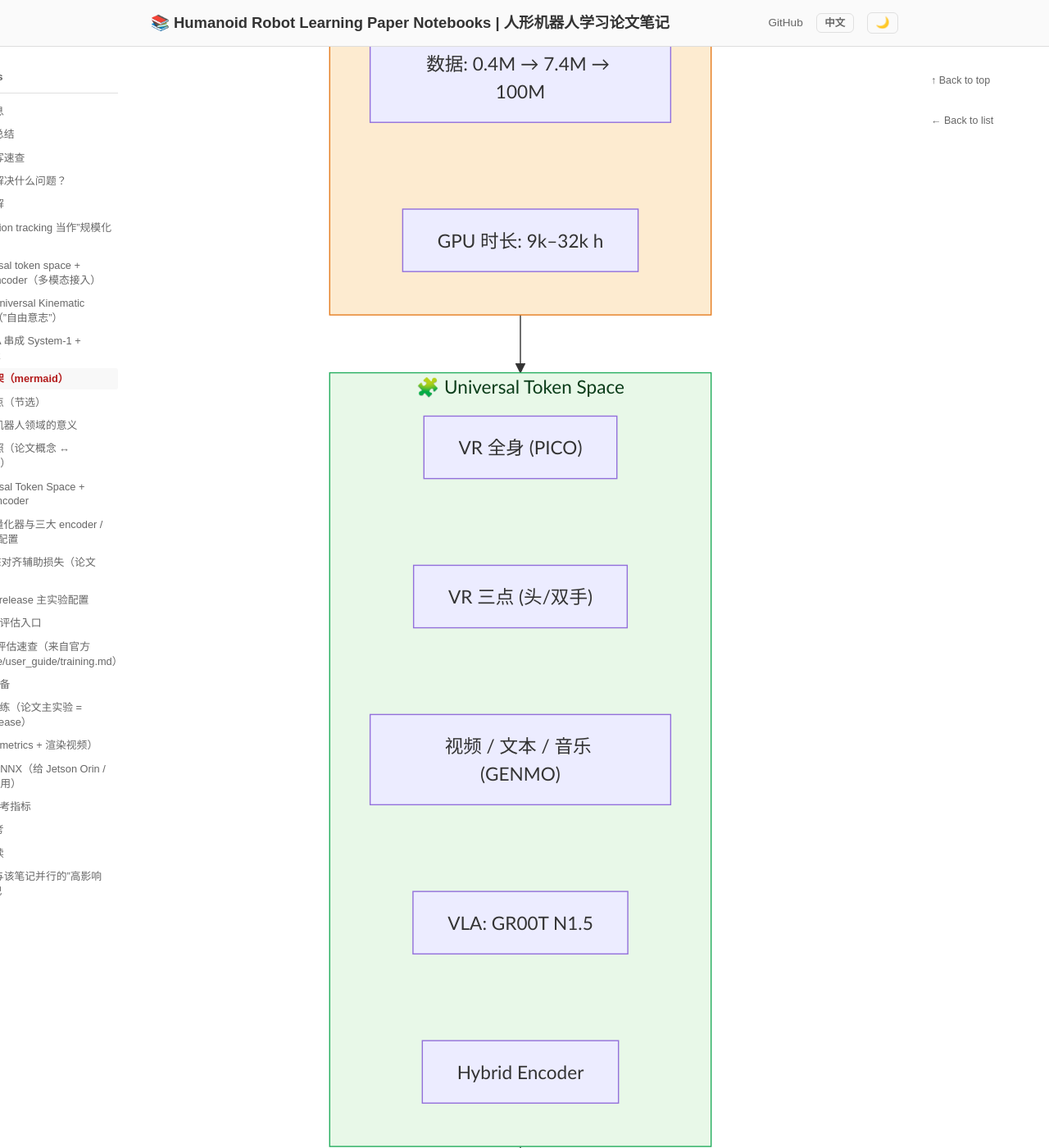
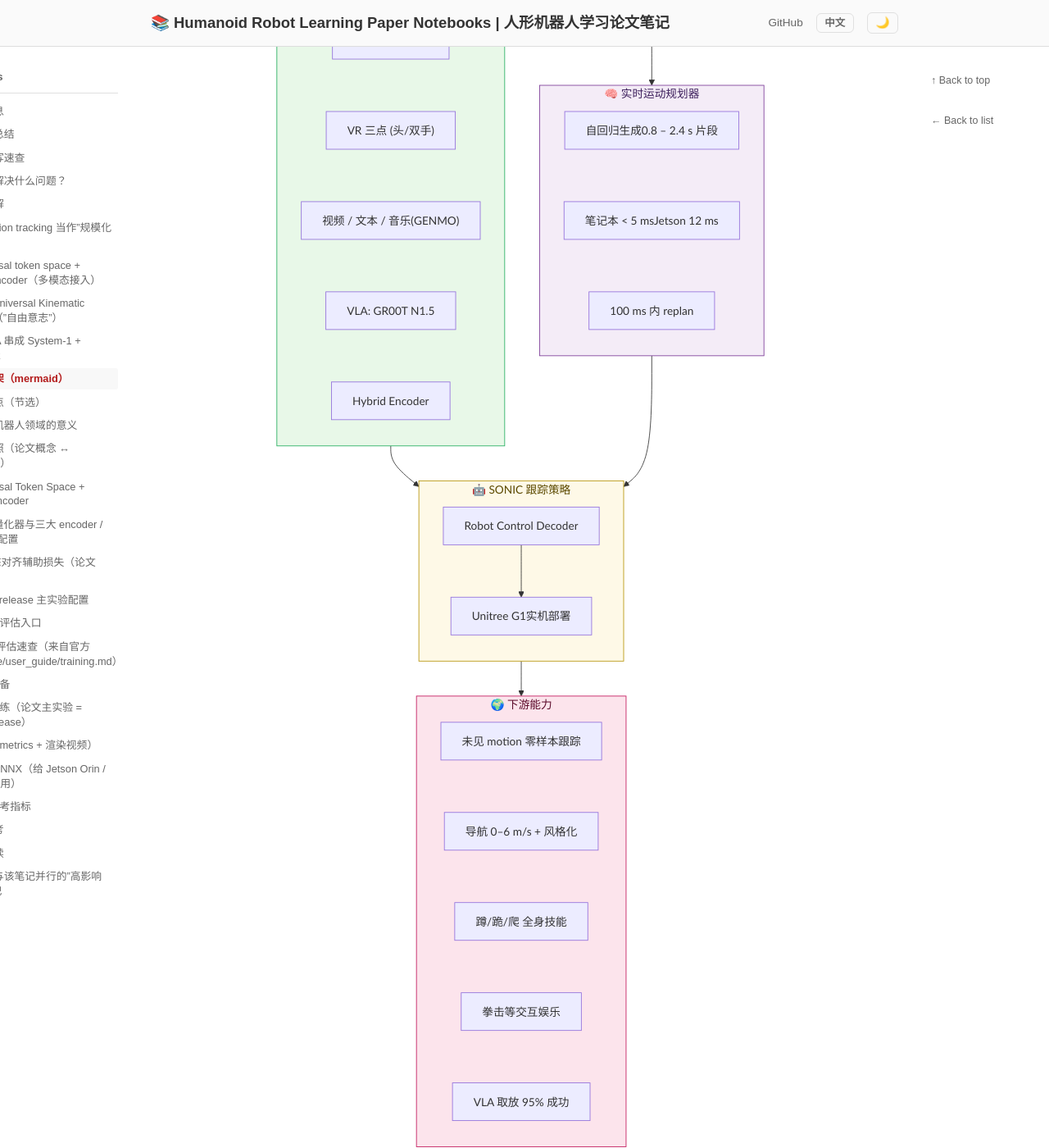
Before and after one commit to ImChong/Humanoid_Robot_Learning_Paper_Notebooks, a Jekyll site: the page built from papers/03_High_Impact_Selection/SONIC_Supersizing_Motion_Tracking_for_Natural_Humanoid_Control/SONIC_Supersizing_Motion_Tracking_for_Natural_Humanoid_Control.md, in a window 1280 px wide and 1400 px high, scrolled down 4092 px. Shown: the whole window at 82% size. Built offline with Jekyll 4.4.1, drawn with Linux system fonts in a browser that asks for light colours.

Commit message:
docs(SONIC): 流程图改为「主线竖直 + 中段双列」布局
原先的纯单列线性流（DATA→SCALE→TOKEN→PLAN→POLICY→DEPLOY）虽然在移动端字
最大，但把 TOKEN 和 PLAN 串成了串行关系，丢失了「Universal Token 编码器
+ 运动规划器是两条并行输入」的语义。

按 issue 意见改为：

    DATA → SCALE → { TOKEN | PLAN } → POLICY → DEPLOY

即顶部 DATA / SCALE 单列、中段 TOKEN 和 PLAN 并排成两列（保留原文中两路
并行输入的结构）、底部 POLICY / DEPLOY 再回到单列。同时把 max-width 从
520px 放宽到 640px，保证桌面端 2 列段不被过度压窄。

Co-authored-by: Chong Liu <chongliu2021@163.com>

```diff
--- a/papers/03_High_Impact_Selection/SONIC_Supersizing_Motion_Tracking_for_Natural_Humanoid_Control/SONIC_Supersizing_Motion_Tracking_for_Natural_Humanoid_Control.md
+++ b/papers/03_High_Impact_Selection/SONIC_Supersizing_Motion_Tracking_for_Natural_Humanoid_Control/SONIC_Supersizing_Motion_Tracking_for_Natural_Humanoid_Control.md
@@ -101,7 +101,7 @@ SONIC 的论点是：**只要把 motion tracking 当作 foundational task 放大
 
 ## 🧭 整体框架（mermaid）
 
-<div class="mermaid" style="max-width:520px;margin:0 auto;">
+<div class="mermaid" style="max-width:640px;margin:0 auto;">
 flowchart TB
     subgraph DATA["📚 规模化 MoCap 监督"]
         direction TB
@@ -122,7 +122,7 @@ flowchart TB
         direction TB
         T1["VR 全身 (PICO)"]
         T2["VR 三点 (头/双手)"]
-        T3["视频 / 文本 / 音乐 (GENMO)"]
+        T3["视频 / 文本 / 音乐<br/>(GENMO)"]
         T4["VLA: GR00T N1.5"]
         ENC["Hybrid Encoder"]
         T1 ~~~ T2 ~~~ T3 ~~~ T4 ~~~ ENC
@@ -155,7 +155,8 @@ flowchart TB
 
     DATA --> SCALE
     SCALE --> TOKEN
-    TOKEN --> PLAN
+    SCALE --> PLAN
+    TOKEN --> POLICY
     PLAN --> POLICY
     POLICY --> DEPLOY
 
```
